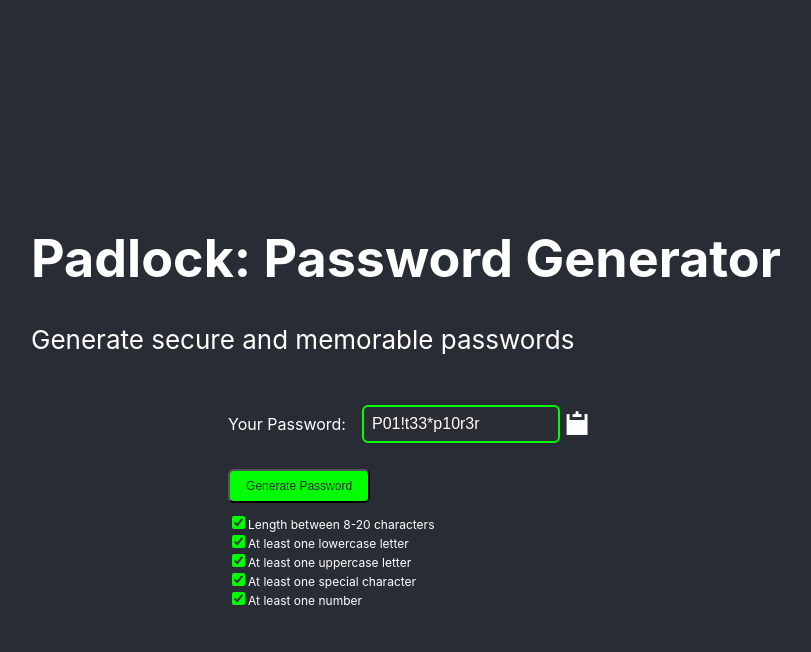
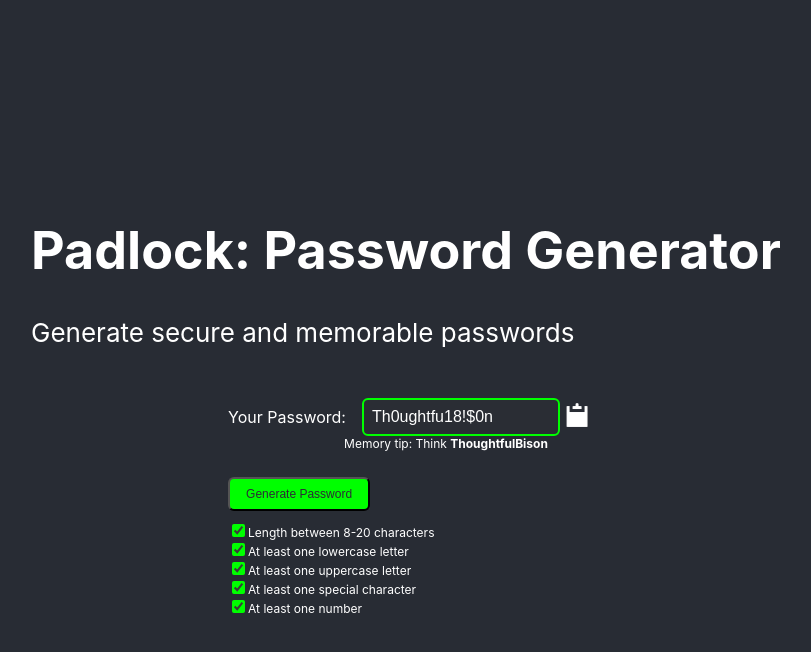
Before and after one commit to jesnajames/padlock, a React (Create React App) app in the folder padlock/: page / in a window 1280 px wide. Both pictures are taken after typing "Sample" into the empty fields and a click on the button "Generate Password". Shown: the top 652 px of the page, without its empty margins (234-1045 px from the left). Built offline with nearby package versions, Linux system fonts and the light colour scheme.

Commit message:
Memory tip display

```diff
--- a/padlock/src/App.js
+++ b/padlock/src/App.js
@@ -17,11 +17,12 @@ function App() {
     "Courageous", "Elegant", "Calm", "Honest", "Imaginative",
     "Motivated", "Jovial", "Persistent", "Polite", "Roving",
     "Sincere", "Thoughtful", "Valiant", "Warm", "Adventurous",
-    "Daring", "Gifted", "Spirited", "Luminous", "Flying",
+    "Daring", "Gifted", "Spirited", "Luminous", "Flying", "Digital",
+    "Peculiar", "Spectacular", "Soothing", "Stunning"
   ];
 
   const nouns = [
-    "Penguin", "Nomad", "Wizard", "Otter", "Wolf",
+    "Penguin", "Nomad", "Wizard", "Coder", "Otter", "Wolf",
     "Bear", "Tiger", "Dragon", "Eagle", "Hawk",
     "Dolphin", "Cheetah", "Panther", "Phoenix", "Falcon",
     "Elephant", "Lion", "Raven", "Mouse", "Whale",
@@ -30,7 +31,8 @@ function App() {
     "Parrot", "Cobra", "Swan", "Explorer", "Gazelle",
     "Moose", "Bison", "Crane", "Squirrel", "Giraffe",
     "Llama", "Zebra", "Ostrich", "Antelope", "Rabbit",
-    "Hippo", "Soldier", "Guardian", "Jaguar"
+    "Hippo", "Soldier", "Guardian", "Jaguar", "Turtle",
+    "Sloth", "Cheetah", "Hare", "Frog"
   ];
 
   const crypt_mapper = {
@@ -101,8 +103,8 @@ function App() {
         <h1 className="text-white font-bold">Padlock: Password Generator</h1>
         <p className="text-white">Generate secure and memorable passwords</p>
       </div>
-
       <div className="text-center center-container">
+        <div className="password-container">
           <div className="password-label text-white mt-4" style={{ fontSize: '16px' }}>
             Your Password:
             <input
@@ -112,7 +114,6 @@ function App() {
               className="password-input"
               style={{ fontSize: '16px' }}
               placeholder="************"
-            title={`Pro tip: Think ${plaintext}`}
             />
             <button className="copy-btn" onClick={copyToClipboard}>
               <img
@@ -123,6 +124,12 @@ function App() {
                 height={24}
               />
             </button>
+          </div>
+          {password && (
+            <span className="text-white mt-2" style={{ fontSize: '12px', marginLeft: '80px'}}>
+              Memory tip: Think <b>{plaintext}</b>
+            </span>
+          )}
         </div>
 
         {/* Spacer for vertical alignment */}
```
Lines whose indentation alone changed are shown as unchanged.
